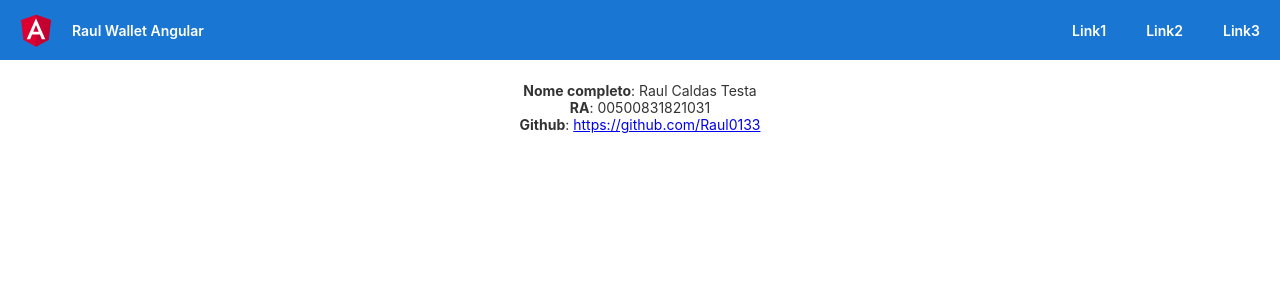
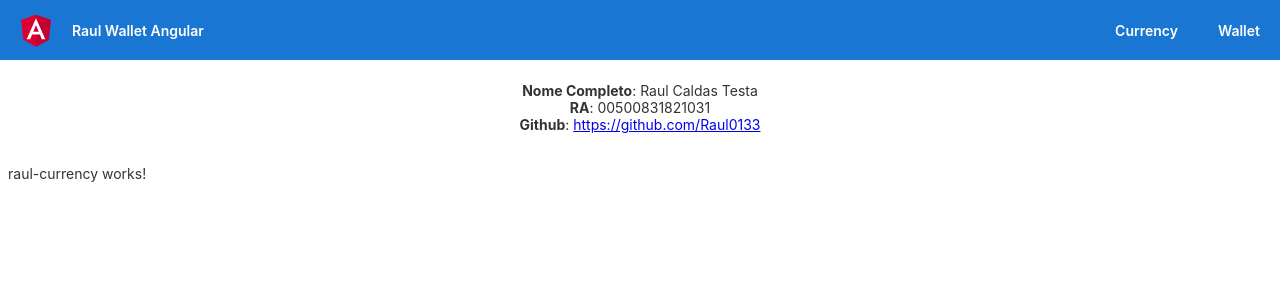
Before and after one commit to Raul0133/raul-wallet-angular, an Angular app: page /currency in a window 1280 px wide. Before the commit this address led to /. Shown: the top 300 px of the page. Built offline with nearby package versions, Linux system fonts and the light colour scheme.

Commit message:
adicionando componentes e menu de navegação

```diff
--- a/src/app/app-routing.module.ts
+++ b/src/app/app-routing.module.ts
@@ -1,7 +1,13 @@
 import { NgModule } from '@angular/core';
 import { RouterModule, Routes } from '@angular/router';
+import { RaulCurrencyComponent } from './components/raul-currency/raul-currency.component';
+import { RaulWalletComponent } from './components/raul-wallet/raul-wallet.component';
 
-const routes: Routes = [];
+const routes: Routes = [
+  { path: '', redirectTo: 'currency', pathMatch: 'full' },
+  { path: 'currency', component: RaulCurrencyComponent },
+  { path: 'wallet', component: RaulWalletComponent }
+];
 
 @NgModule({
   imports: [RouterModule.forRoot(routes)],
--- a/src/app/app.component.html
+++ b/src/app/app.component.html
@@ -6,16 +6,15 @@
   />
   <span>Raul Wallet Angular</span>
   <div style="margin: 0 0 0 auto;">
-    <a class="link" href="">Link1</a>
-    <a class="link" href="">Link2</a>
-    <a class="link" href="">Link3</a>
+    <a class="link" routerLink="currency">Currency</a>
+    <a class="link" routerLink="wallet">Wallet</a>
   </div>
 </div>
 
 <div class="content" role="main">
-  <p><strong>Nome completo</strong>: Raul Caldas Testa</p>
+  <p><strong>Nome Completo</strong>: Raul Caldas Testa</p>
   <p><strong>RA</strong>: 00500831821031</p>
-  <p><strong>Github</strong>: <a href="https://github.com/Raul0133">https://github.com/Raul0133</a></p>
+  <p><strong>Github</strong>: <a href="https://github.com/Raul0133" target="_blank">https://github.com/Raul0133</a></p>
 </div>
 
 <router-outlet></router-outlet>
--- a/src/app/app.module.ts
+++ b/src/app/app.module.ts
@@ -4,10 +4,14 @@ import { BrowserModule } from '@angular/platform-browser';
 import { AppRoutingModule } from './app-routing.module';
 import { AppComponent } from './app.component';
 import { HttpClientModule } from '@angular/common/http';
+import { RaulCurrencyComponent } from './components/raul-currency/raul-currency.component';
+import { RaulWalletComponent } from './components/raul-wallet/raul-wallet.component';
 
 @NgModule({
   declarations: [
-    AppComponent
+    AppComponent,
+    RaulCurrencyComponent,
+    RaulWalletComponent
   ],
   imports: [
     BrowserModule,
--- /dev/null
+++ b/src/app/components/raul-currency/raul-currency.component.html
@@ -0,0 +1 @@
+<p>raul-currency works!</p>
--- /dev/null
+++ b/src/app/components/raul-currency/raul-currency.component.ts
@@ -0,0 +1,15 @@
+import { Component, OnInit } from '@angular/core';
+
+@Component({
+  selector: 'app-raul-currency',
+  templateUrl: './raul-currency.component.html',
+  styleUrls: ['./raul-currency.component.css']
+})
+export class RaulCurrencyComponent implements OnInit {
+
+  constructor() { }
+
+  ngOnInit(): void {
+  }
+
+}
--- /dev/null
+++ b/src/app/components/raul-wallet/raul-wallet.component.html
@@ -0,0 +1 @@
+<p>raul-wallet works!</p>
--- /dev/null
+++ b/src/app/components/raul-wallet/raul-wallet.component.ts
@@ -0,0 +1,15 @@
+import { Component, OnInit } from '@angular/core';
+
+@Component({
+  selector: 'app-raul-wallet',
+  templateUrl: './raul-wallet.component.html',
+  styleUrls: ['./raul-wallet.component.css']
+})
+export class RaulWalletComponent implements OnInit {
+
+  constructor() { }
+
+  ngOnInit(): void {
+  }
+
+}
```
Also changed, not shown: src/app/components/raul-currency/raul-currency.component.css (added), src/app/components/raul-wallet/raul-wallet.component.css (added), 2 other files (tests, documents, lock files or other folders).
